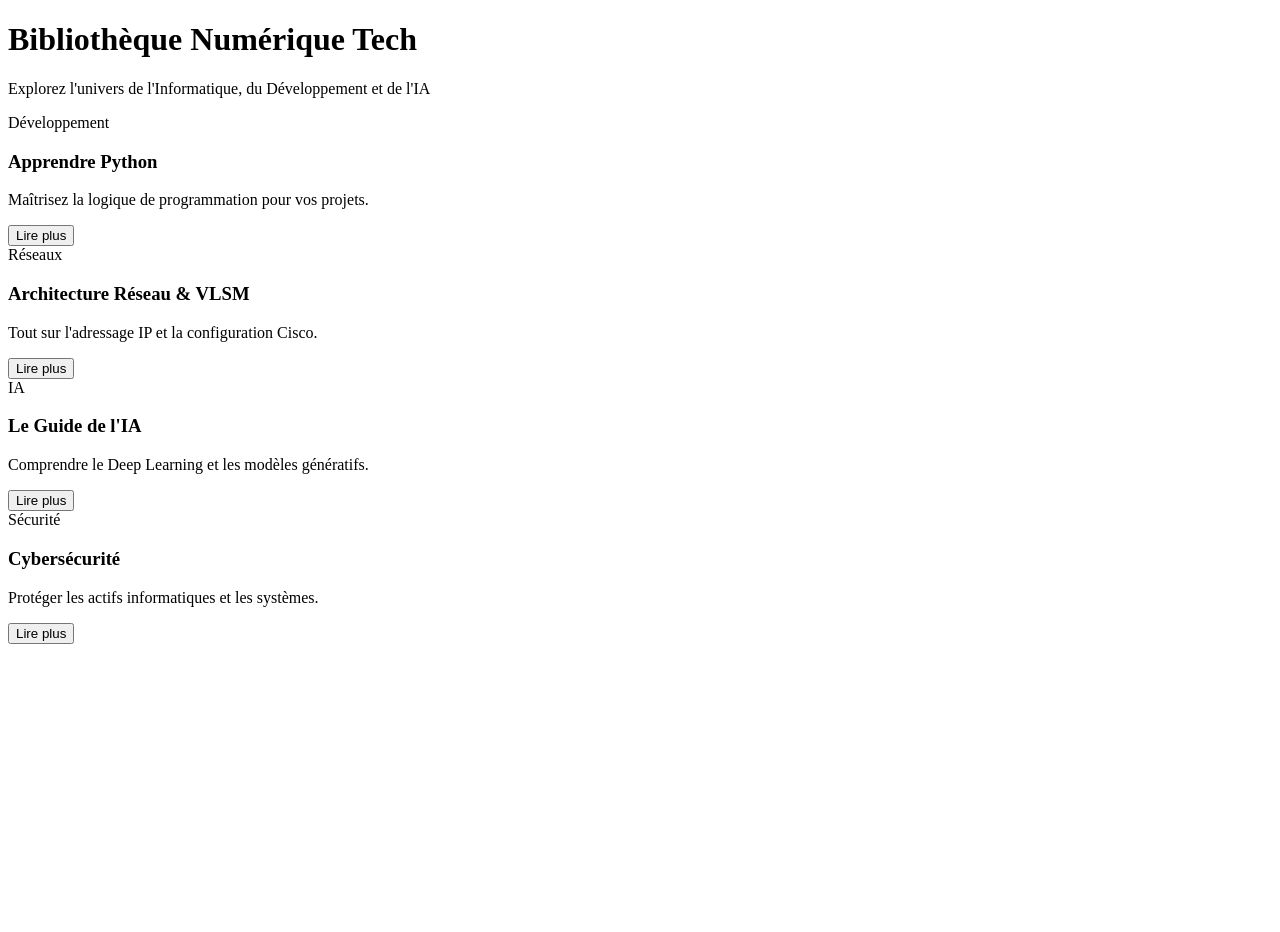
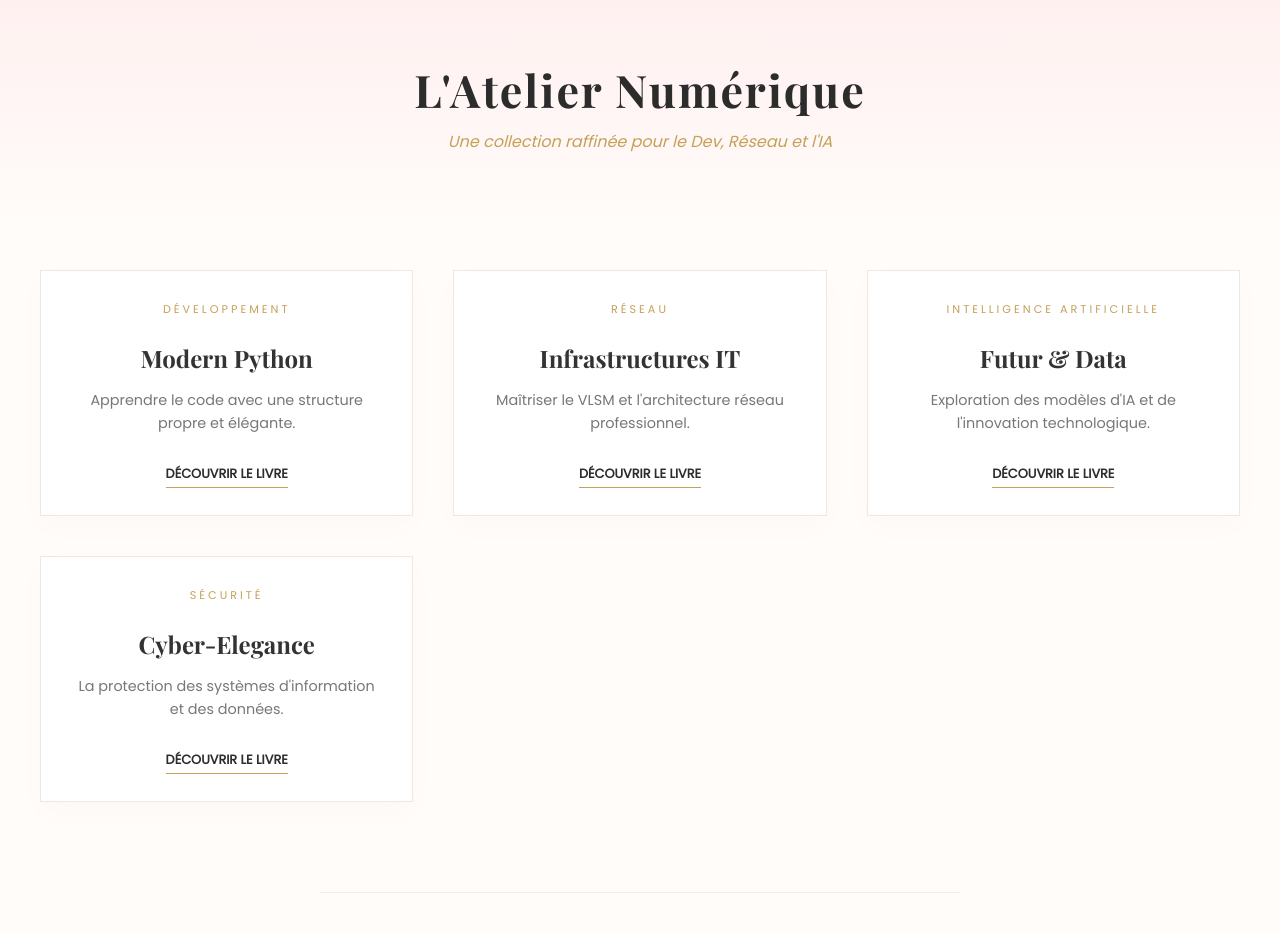
Before and after one commit to imanechouk08-hash/biblioth-que-, a plain HTML site: page index.html in a window 1280 px wide. Before the commit the page ends 800 px from the top, so only its background shows below. Drawn offline with nearby package versions, Linux system fonts and the light colour scheme.

Commit message:
Update index.html
bibliothèque

```diff
--- a/index.html
+++ b/index.html
@@ -4,48 +4,156 @@
     <meta charset="UTF-8">
     <meta name="viewport" content="width=device-width, initial-scale=1.0">
     <title>Ma Bibliothèque Tech</title>
-    <link rel="stylesheet" href="style.css">
+    <link href="https://fonts.googleapis.com/css2?family=Playfair+Display:wght@700&family=Poppins:wght@300;400&display=swap" rel="stylesheet">
+
+    <style>
+        /* Hna fin khellat l-alwan o l-design kamel */
+        :root {
+            --soft-gold: #c5a059;
+            --blush: #fff5f5;
+            --text-color: #333;
+            --accent: #d4a373;
+        }
+
+        body {
+            font-family: 'Poppins', sans-serif;
+            background-color: #fffcf9;
+            color: var(--text-color);
+            margin: 0;
+            padding: 0;
+        }
+
+        header {
+            padding: 60px 20px;
+            text-align: center;
+            background: linear-gradient(to bottom, #fff0f0, #fffcf9);
+        }
+
+        header h1 {
+            font-family: 'Playfair Display', serif;
+            font-size: 2.8rem;
+            margin: 0;
+            letter-spacing: 2px;
+            color: #2c2c2c;
+        }
+
+        header p {
+            font-style: italic;
+            color: var(--soft-gold);
+            margin-top: 10px;
+        }
+
+        .container {
+            display: grid;
+            grid-template-columns: repeat(auto-fit, minmax(280px, 1fr));
+            gap: 40px;
+            padding: 40px;
+            max-width: 1200px;
+            margin: 0 auto;
+        }
+
+        /* Design dyal l-ktoba (Cards) */
+        .book-card {
+            background: white;
+            padding: 30px;
+            border: 1px solid #f0e6e6;
+            text-align: center;
+            transition: 0.4s ease;
+            position: relative;
+            box-shadow: 0 10px 30px rgba(0,0,0,0.02);
+        }
+
+        .book-card:hover {
+            transform: translateY(-10px);
+            border-color: var(--soft-gold);
+            box-shadow: 0 15px 40px rgba(197, 160, 89, 0.1);
+        }
+
+        .category {
+            font-size: 0.7rem;
+            text-transform: uppercase;
+            letter-spacing: 3px;
+            color: var(--soft-gold);
+            margin-bottom: 20px;
+            display: block;
+        }
+
+        .book-card h3 {
+            font-family: 'Playfair Display', serif;
+            font-size: 1.5rem;
+            margin-bottom: 15px;
+        }
+
+        .book-card p {
+            font-size: 0.9rem;
+            color: #777;
+            line-height: 1.6;
+            margin-bottom: 25px;
+        }
+
+        .btn {
+            text-decoration: none;
+            color: #2c2c2c;
+            border-bottom: 1px solid var(--soft-gold);
+            padding-bottom: 5px;
+            font-size: 0.8rem;
+            font-weight: bold;
+            text-transform: uppercase;
+            transition: 0.3s;
+        }
+
+        .btn:hover {
+            color: var(--soft-gold);
+            letter-spacing: 1px;
+        }
+
+        /* L-khet li l-taht */
+        .footer-line {
+            height: 1px;
+            background: #eee;
+            width: 50%;
+            margin: 50px auto;
+        }
+    </style>
 </head>
 <body>
 
     <header>
-        <h1>Bibliothèque Numérique Tech</h1>
-        <p>Explorez l'univers de l'Informatique, du Développement et de l'IA</p>
+        <h1>L'Atelier Numérique</h1>
+        <p>Une collection raffinée pour le Dev, Réseau et l'IA</p>
     </header>
 
-    <main class="library-grid">
-        <!-- Section Développement -->
-        <div class="book-card dev">
-            <div class="category">Développement</div>
-            <h3>Apprendre Python</h3>
-            <p>Maîtrisez la logique de programmation pour vos projets.</p>
-            <button>Lire plus</button>
+    <main class="container">
+        <div class="book-card">
+            <span class="category">Développement</span>
+            <h3>Modern Python</h3>
+            <p>Apprendre le code avec une structure propre et élégante.</p>
+            <a href="#" class="btn">Découvrir le livre</a>
         </div>
 
-        <!-- Section Réseau -->
-        <div class="book-card network">
-            <div class="category">Réseaux</div>
-            <h3>Architecture Réseau & VLSM</h3>
-            <p>Tout sur l'adressage IP et la configuration Cisco.</p>
-            <button>Lire plus</button>
+        <div class="book-card">
+            <span class="category">Réseau</span>
+            <h3>Infrastructures IT</h3>
+            <p>Maîtriser le VLSM et l'architecture réseau professionnel.</p>
+            <a href="#" class="btn">Découvrir le livre</a>
         </div>
 
-        <!-- Section Intelligence Artificielle -->
-        <div class="book-card ai">
-            <div class="category">IA</div>
-            <h3>Le Guide de l'IA</h3>
-            <p>Comprendre le Deep Learning et les modèles génératifs.</p>
-            <button>Lire plus</button>
+        <div class="book-card">
+            <span class="category">Intelligence Artificielle</span>
+            <h3>Futur & Data</h3>
+            <p>Exploration des modèles d'IA et de l'innovation technologique.</p>
+            <a href="#" class="btn">Découvrir le livre</a>
         </div>
 
-        <!-- Section Sécurité -->
-        <div class="book-card security">
-            <div class="category">Sécurité</div>
-            <h3>Cybersécurité</h3>
-            <p>Protéger les actifs informatiques et les systèmes.</p>
-            <button>Lire plus</button>
+        <div class="book-card">
+            <span class="category">Sécurité</span>
+            <h3>Cyber-Elegance</h3>
+            <p>La protection des systèmes d'information et des données.</p>
+            <a href="#" class="btn">Découvrir le livre</a>
         </div>
     </main>
 
+    <div class="footer-line"></div>
+
 </body>
 </html>
```
